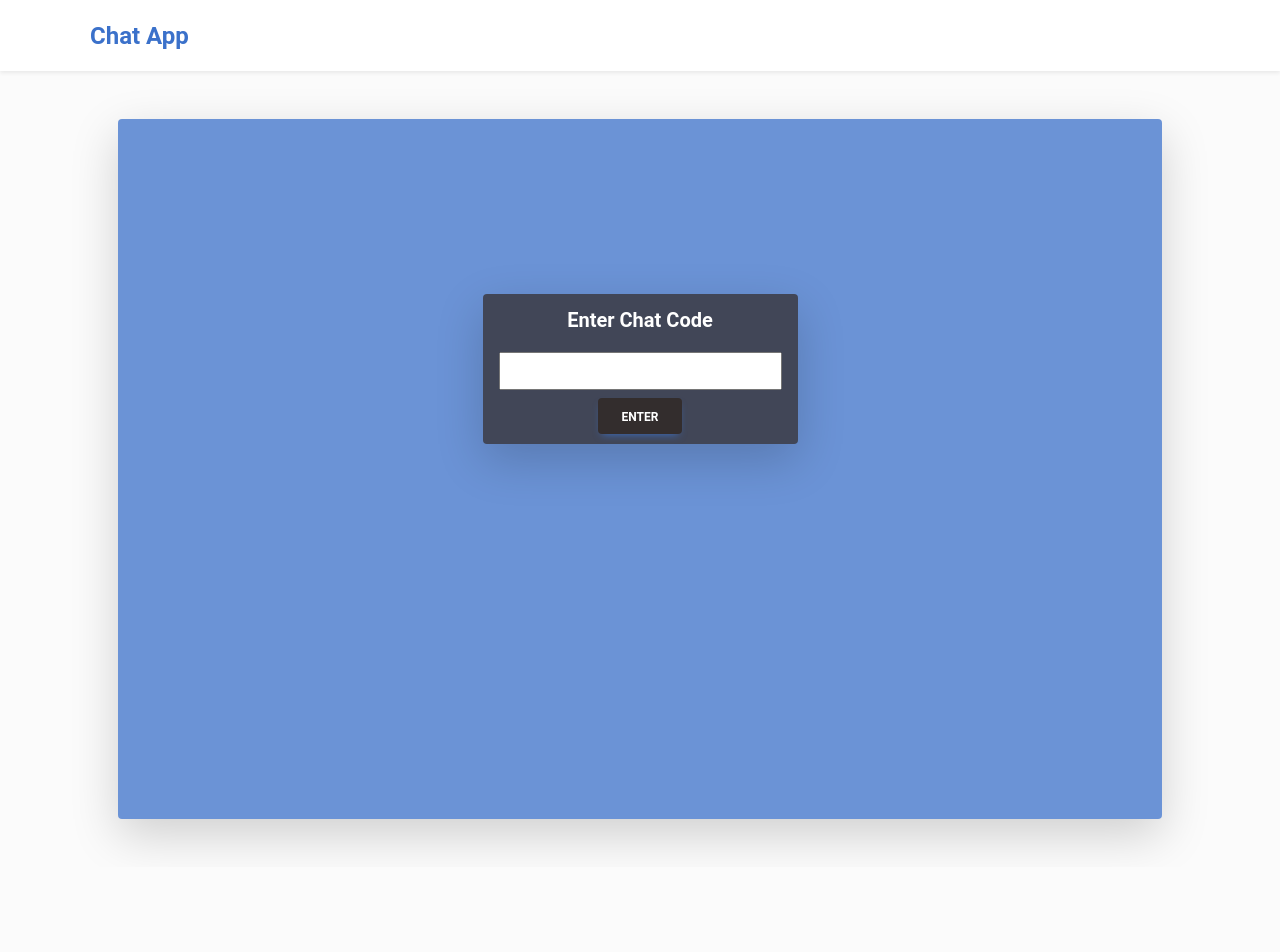
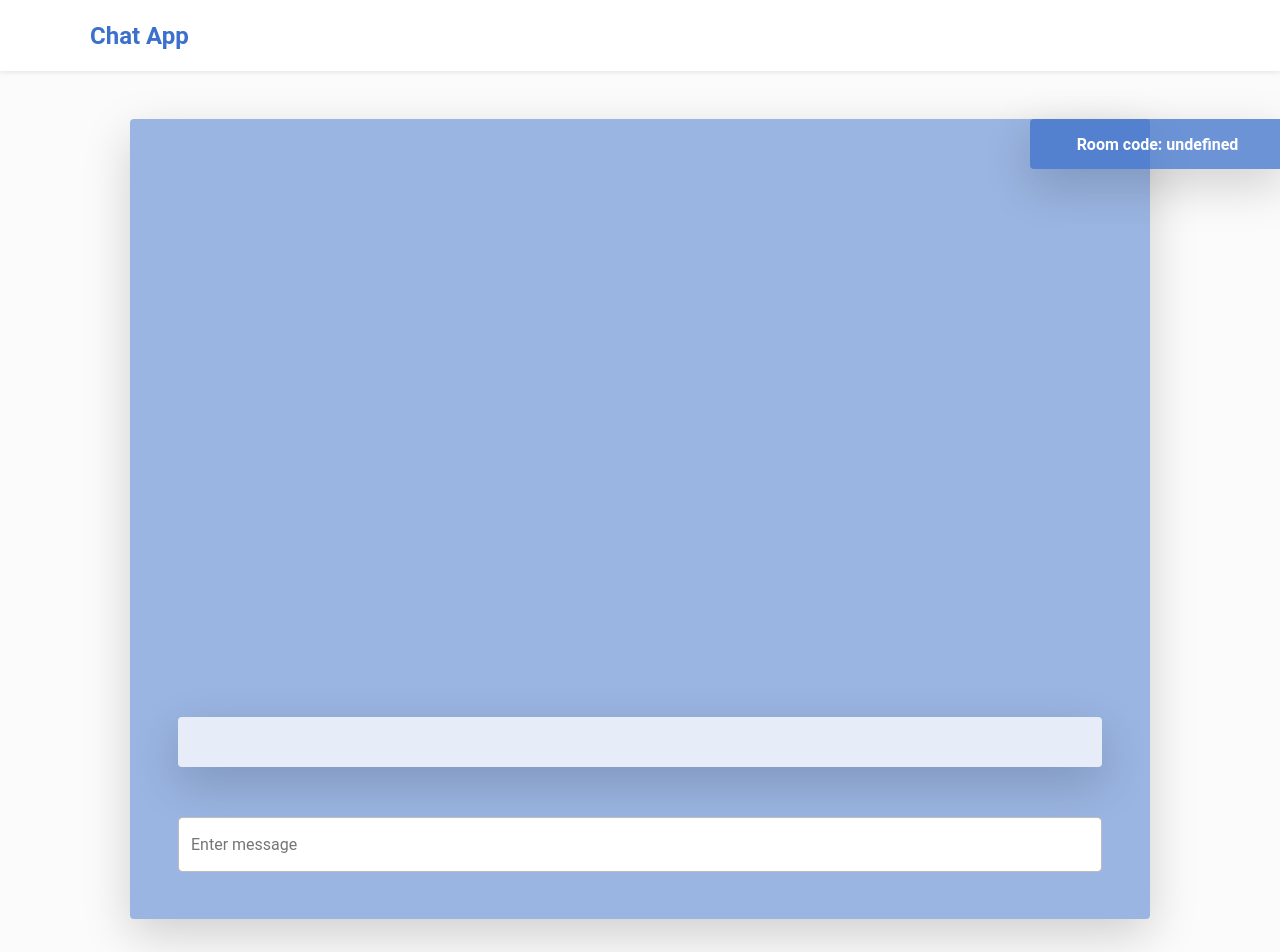
Before and after one commit to SchronkOgbert/ChatApp, a React (Create React App) app in the folder reactapp/: page /chat/ws/chat/1 in a window 1280 px wide. Shown: the top 952 px of the page. Before the commit the page ends 867 px from the top, so only its background shows below. Built offline with nearby package versions, Linux system fonts and the light colour scheme.

Commit message:
Changes to main page and added chat ui

```diff
--- a/reactapp/src/App.tsx
+++ b/reactapp/src/App.tsx
@@ -17,8 +17,8 @@ function App() {
             <Route path="/login" element={<Login />}/>
             <Route path="/" element={<Home />}/>
             <Route path="/register" element={<Register />}/>
-            <Route path="/createChat" element={<NewChat/>}/>
-            <Route path="/chat/ws/chat/:roomId" element={<ChatCheck/>}/>
+            <Route path="/chat/ws/chat/:roomId" element={<NewChat/>}/>
+            <Route path="/chatCheck" element={<ChatCheck/>}/>
           </Routes>
       </Container>
     </>
--- a/reactapp/src/api/api-routes.tsx
+++ b/reactapp/src/api/api-routes.tsx
@@ -93,7 +93,7 @@ export const getRoomCode = (csrf:any) =>{
       roomCode = response.data.code;
       Cookies.set("roomCode", roomCode);
       Cookies.set("roomNumber",response.data.id);
-      window.location.replace("/createChat")
+      window.location.replace("/chat/ws/chat/" + Cookies.get("roomNumber"))
     }).catch((e:any) => {
       console.log(e);
     });
@@ -115,7 +115,7 @@ export const doesRoomExist = (csrf:any,room:any) =>{
     const roomId=response.data.number;
     Cookies.set("roomCode",room);
     Cookies.set("roomNumber",roomId);
-    window.location.replace("/chatCheck/" + roomId);
+    window.location.replace("/chat/ws/chat/" + Cookies.get("roomNumber"));
 
   }).catch((e:any) => {
     throw new Error(e.response);
--- /dev/null
+++ b/reactapp/src/components/Chat.tsx
@@ -0,0 +1,15 @@
+import React from 'react'
+import { Container } from 'react-bootstrap'
+import Message from './Message'
+import SendMessage from './SendMessage'
+
+const Chat = () => {
+  return (
+    <Container className='d-flex flex-column justify-content-center p-5' style={{marginTop:500}}>
+        <Message/>
+        <SendMessage />
+    </Container>
+  )
+}
+
+export default Chat
--- a/reactapp/src/components/ChatView.tsx
+++ b/reactapp/src/components/ChatView.tsx
@@ -1,8 +1,11 @@
-import React from 'react'
-import { Container } from 'react-bootstrap'
+import React, { useState } from 'react'
+import { Button, Container, Form, InputGroup } from 'react-bootstrap'
 import RoomNumber from './RoomNumber'
 import Cookies from 'js-cookie';
 import Image from 'react-bootstrap';
+import SendMessage from './SendMessage';
+import Message from './Message';
+import Chat from './Chat';
 
 interface TextProps{
   content: string
@@ -37,14 +40,16 @@ function Text({ content }: TextProps) {
 
 const ChatView  = () => {
 
-  const [text,setText]=React.useState("https://www.emag.ro/ CEVA TEXT PE AICI");
-  const [poza,setPoza]=React.useState("https://upload.wikimedia.org/wikipedia/commons/4/43/Cute_dog.jpg");
+  // const [text,setText]= useState("https://www.emag.ro/ CEVA TEXT PE AICI");
+  // const [poza,setPoza]= useState("https://upload.wikimedia.org/wikipedia/commons/4/43/Cute_dog.jpg");
 
   return (
     <>
-    <div className='bg-primary bg-opacity-25 w-75 rounded-end shadow-lg'>
+    <div className='bg-primary bg-opacity-50 w-100 rounded shadow-lg'>
         <RoomNumber />
-        <Text content={text}/>
+        <Chat/>
+
+        {/* <Text content={text}/> */}
 
     </div>
     </>
--- a/reactapp/src/components/Chats.tsx
+++ b/reactapp/src/components/Chats.tsx
@@ -5,11 +5,11 @@ import { Container } from 'react-bootstrap'
 const Chats = () => {
   return (
     <>
-      <Container className='d-flex justify-content-center align-items-center bg-dark fw-bold bg-opacity-50 rounded shadow-lg' style={{color:'white', height:50}}>
+      {/* <Container className='d-flex justify-content-center align-items-center bg-dark fw-bold bg-opacity-50 rounded shadow-lg' style={{color:'white', height:50}}>
         <div>
             Room 1
         </div>
-    </Container>
+      </Container> */}
     </>
 
   )
--- a/reactapp/src/components/MainChooseChat.tsx
+++ b/reactapp/src/components/MainChooseChat.tsx
@@ -2,14 +2,19 @@ import React from 'react'
 import { Container } from 'react-bootstrap'
 import StartNewChat from './StartNewChat'
 import JoinChat from './JoinChat'
+import Sidebar from './Sidebar'
 
 const MainChooseChat = () => {
   return (
     <>
-        <Container className='d-flex justify-content-center align-items-center bg-primary bg-opacity-75 rounded shadow-lg' style={{}}>
-           <StartNewChat/>
-           <JoinChat/>
+        <Container className='d-flex rounded-sm' style={{height: 800}}>
+           <Sidebar/>
+           <Container className='d-flex justify-content-center align-items-center bg-primary bg-opacity-50 rounded shadow-lg' style={{}}>
+               <StartNewChat/>
+               <JoinChat/>
+          </Container>
         </Container>
+
     </>
   )
 }
--- /dev/null
+++ b/reactapp/src/components/Message.tsx
@@ -0,0 +1,12 @@
+import React from 'react'
+import { Container } from 'react-bootstrap'
+
+const Message = () => {
+  return (
+    <Container className='d-flex align-items-center bg-white fw-bold bg-opacity-75 rounded shadow-lg' style={{color:'black', height:50}}>
+
+    </Container>
+  )
+}
+
+export default Message
--- a/reactapp/src/components/NewChat.tsx
+++ b/reactapp/src/components/NewChat.tsx
@@ -7,7 +7,7 @@ const NewChat = () => {
   return (
     <>
     <Container className='d-flex rounded-sm' style={{height: 800}}>
-        <Sidebar/>
+
         <ChatView/>
     </Container>
 
--- a/reactapp/src/components/RoomNumber.tsx
+++ b/reactapp/src/components/RoomNumber.tsx
@@ -5,7 +5,7 @@ const RoomNumber = () => {
 
   return (
     <>
-      <Container className='d-flex justify-content-center align-items-center bg-primary fw-bold bg-opacity-75 w-25 rounded shadow-lg' style={{color:'white', marginLeft:668, height:50}}>
+      <Container className='d-flex justify-content-center align-items-center bg-primary fw-bold bg-opacity-75 w-25 rounded shadow-lg' style={{color:'white', marginLeft:900, height:50}}>
         <div>
           {'Room code: ' +  Cookies.get("roomCode")}
         </div>
--- /dev/null
+++ b/reactapp/src/components/SendMessage.tsx
@@ -0,0 +1,30 @@
+import React, { useState } from 'react'
+import { Form, InputGroup } from 'react-bootstrap'
+
+
+const SendMessage = () => {
+  const [message, setMessage] = useState("");
+
+  function handleSubmit(event:any){
+    setMessage("")
+    event.preventDefault();
+  }
+
+  return (
+    <Form noValidate onSubmit={handleSubmit} className='' style={{marginTop:50}}>
+        <Form.Group className="d-flex flex-column align-items-start" controlId="sendMessageForm" >
+            <InputGroup className='d-flex flex-column' style={{height:55}}>
+                <Form.Control
+                  required
+                  value = {message}
+                  placeholder={"Enter message"}
+                  onChange={(e) => setMessage(e.target.value)}
+                  className='w-100'
+                  />
+            </InputGroup>
+        </Form.Group>
+    </Form>
+  )
+}
+
+export default SendMessage
```
